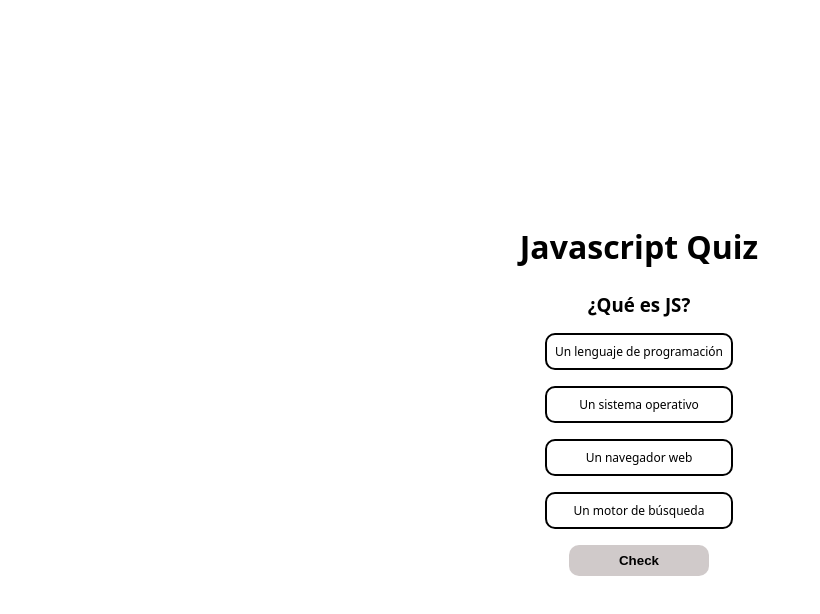
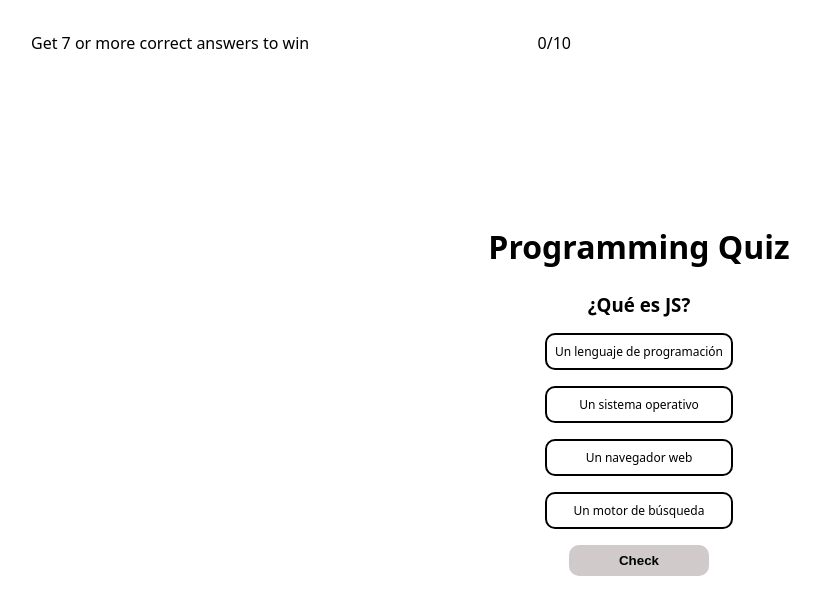
Before and after one commit to radriann21/quiz-app-javascript-basic, a website built with Vite: page index.html in a window 1280 px wide. Shown: the whole page, without its empty margins (1-821 px from the left). Built offline with nearby package versions, Linux system fonts and the light colour scheme.

Commit message:
finished basic validation logic

```diff
--- a/index.html
+++ b/index.html
@@ -9,7 +9,16 @@
   </head>
   <body>
     <main>
-      <h1>Javascript Quiz</h1>
+
+      <header>
+        <p>Get 7 or more correct answers to win</p>
+        <p>
+          <span id="correct">0</span>/10
+        </p>
+      </header>
+
+      <h1>Programming Quiz</h1>
+
 
       <section class="quiz">
         <h3 id="question" class="question"></h3>
--- a/main.js
+++ b/main.js
@@ -1,20 +1,30 @@
 import questions from './questions.json'
 
+// DOM Elements to use
 const quizContainer = document.getElementById('answersContainer')
+const correctAnswersNumber = document.getElementById('correct')
 const question = document.getElementById('question')
 const check = document.getElementById('checkButton')
-let questionIndex = 0
-let answerIndex = null
+
+
+let questionIndex = 0 // actual question
+let answerIndex = null // index of the selected answer
+let correctAnswers = 0 // number of correct answers
+
 
 function initializeUI() {
   question.innerText = questions[questionIndex].question
+  correctAnswersNumber.innerText = correctAnswers
 }
 
 function setAnswer(evt) {
-  answerIndex = parseInt(evt.currentTarget.dataset.index)
+  const element = evt.currentTarget
+  answerIndex = parseInt(element.dataset.index)
 }
 
 function createAnswers() {
+  quizContainer.innerHTML = ''
+
   const answers = questions[questionIndex].answers
   answers.forEach((answer, index) => {
   const answerElement = document.createElement('article')
@@ -27,12 +37,17 @@ function createAnswers() {
   answerElement.appendChild(answerText)
 
   quizContainer.appendChild(answerElement)
-})
+  })
 }
 
 function validateAnswer() {
   if (questions[questionIndex].correct_answer === answerIndex) {
     alert('correct!')
+    correctAnswers++
+    questionIndex++
+    answerIndex = 0
+    initializeUI()
+    createAnswers()
   } else {
     alert('incorrect!')
   }
--- a/style.css
+++ b/style.css
@@ -11,12 +11,23 @@ body {
 }
 
 main {
-  width: 100%;
+  position: relative;
+  max-width: 100%;
   min-height: 100dvh;
   display: flex;
   flex-direction: column;
   align-items: center;
   justify-content: center;
+}
+
+header {
+  width: 540px;
+  position: absolute;
+  display: flex;
+  align-items: center;
+  justify-content: space-between;
+  top: 2rem;
+  left: 2rem;
 }
 
 section.quiz {
```
